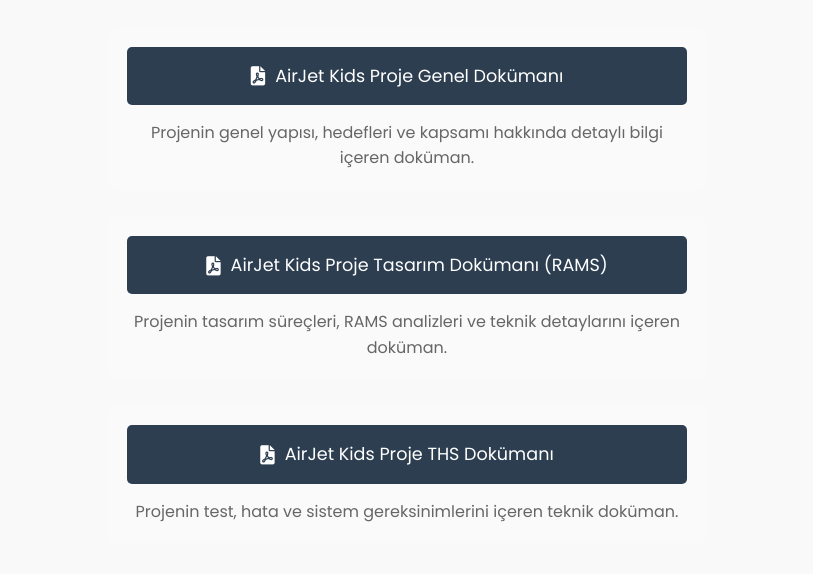
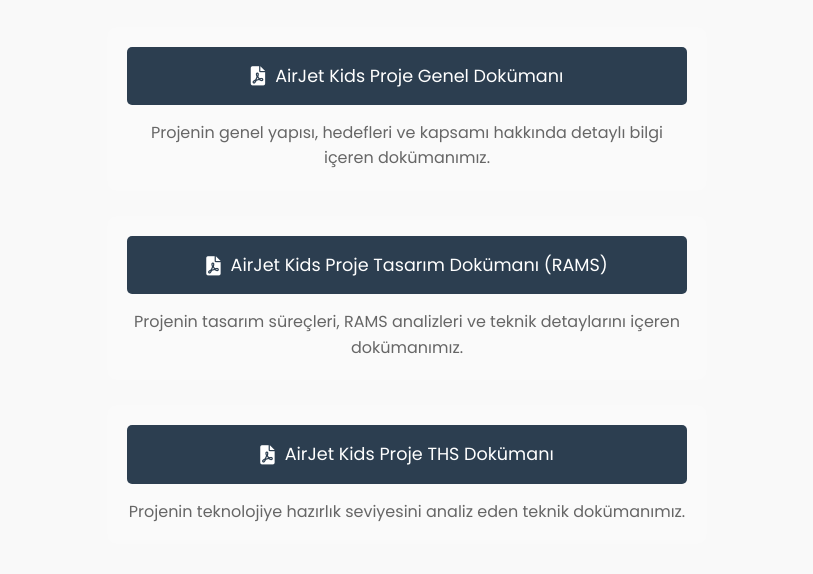
Before and after one commit to airjetkids/airjetkids.github.io, a plain HTML site: page index.html in a window 1280 px wide. Shown: the part 3307-3881 px from the top of the page, without its empty margins (233-1046 px from the left). Drawn offline with Linux system fonts and the light colour scheme.

```diff
--- a/index.html
+++ b/index.html
@@ -124,21 +124,21 @@
                             <i class="fas fa-file-pdf"></i>
                             AirJet Kids Proje Genel Dokümanı
                         </a>
-                        <p class="doc-description">Projenin genel yapısı, hedefleri ve kapsamı hakkında detaylı bilgi içeren doküman.</p>
+                        <p class="doc-description">Projenin genel yapısı, hedefleri ve kapsamı hakkında detaylı bilgi içeren dokümanımız.</p>
                     </div>
                     <div class="doc-button-wrapper">
                         <a href="assets/Doküman2.pdf" class="doc-button" target="_blank">
                             <i class="fas fa-file-pdf"></i>
                             AirJet Kids Proje Tasarım Dokümanı (RAMS)
                         </a>
-                        <p class="doc-description">Projenin tasarım süreçleri, RAMS analizleri ve teknik detaylarını içeren doküman.</p>
+                        <p class="doc-description">Projenin tasarım süreçleri, RAMS analizleri ve teknik detaylarını içeren dokümanımız.</p>
                     </div>
                     <div class="doc-button-wrapper">
                         <a href="assets/Doküman3.pdf" class="doc-button" target="_blank">
                             <i class="fas fa-file-pdf"></i>
                             AirJet Kids Proje THS Dokümanı
                         </a>
-                        <p class="doc-description">Projenin test, hata ve sistem gereksinimlerini içeren teknik doküman.</p>
+                        <p class="doc-description">Projenin teknolojiye hazırlık seviyesini analiz eden teknik dokümanımız.</p>
                     </div>
                 </div>
             </div>
```
